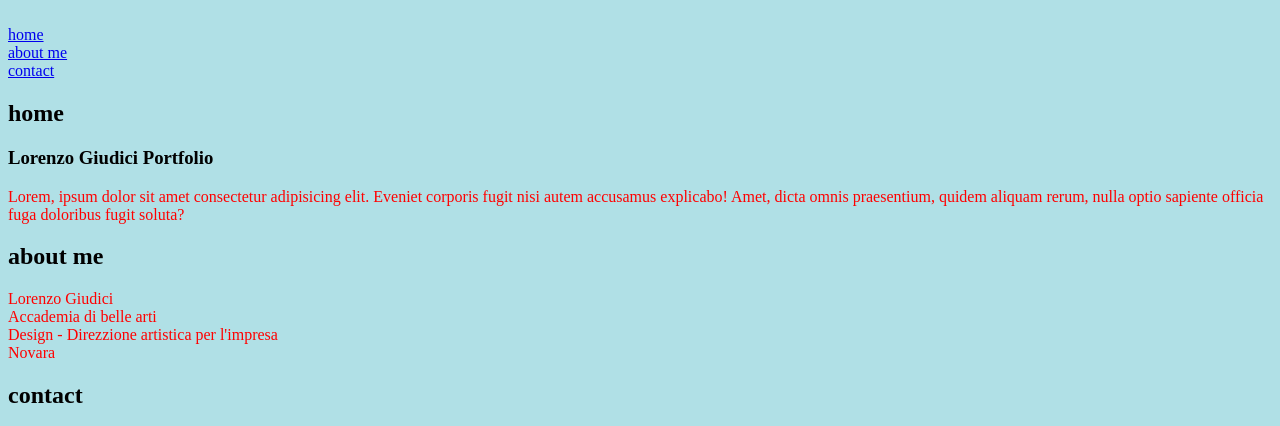
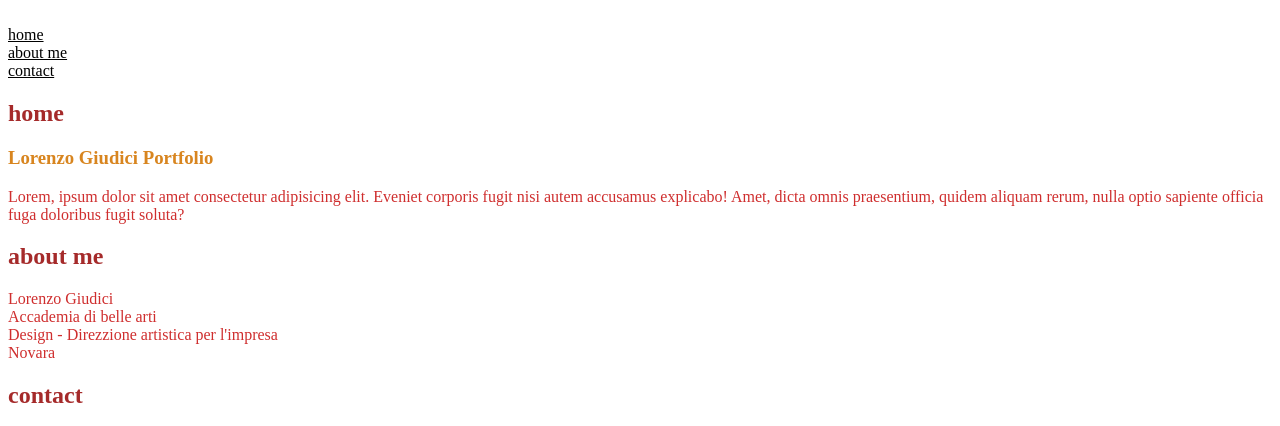
Before and after one commit to lollo0547/web_design, a plain HTML site: page index.html in a window 1280 px wide. Shown: the top 426 px of the page. Drawn offline with Linux system fonts and the light colour scheme.

Commit message:
modifiche

```diff
--- a/styles.css
+++ b/styles.css
@@ -1,3 +1,6 @@
-body {background-color: powderblue;}
-h1 {color: blue;}
-p {color: red;}
+body {background-color: rgb(255, 255, 255);}
+h1 {color: rgb(1, 1, 14);}
+h2{color: brown;}
+h3{color: rgb(216, 133, 31);}
+p {color: rgb(207, 46, 46);}
+a {color: black;}
```
Also changed, not shown: index.html (+6 -6 lines).
